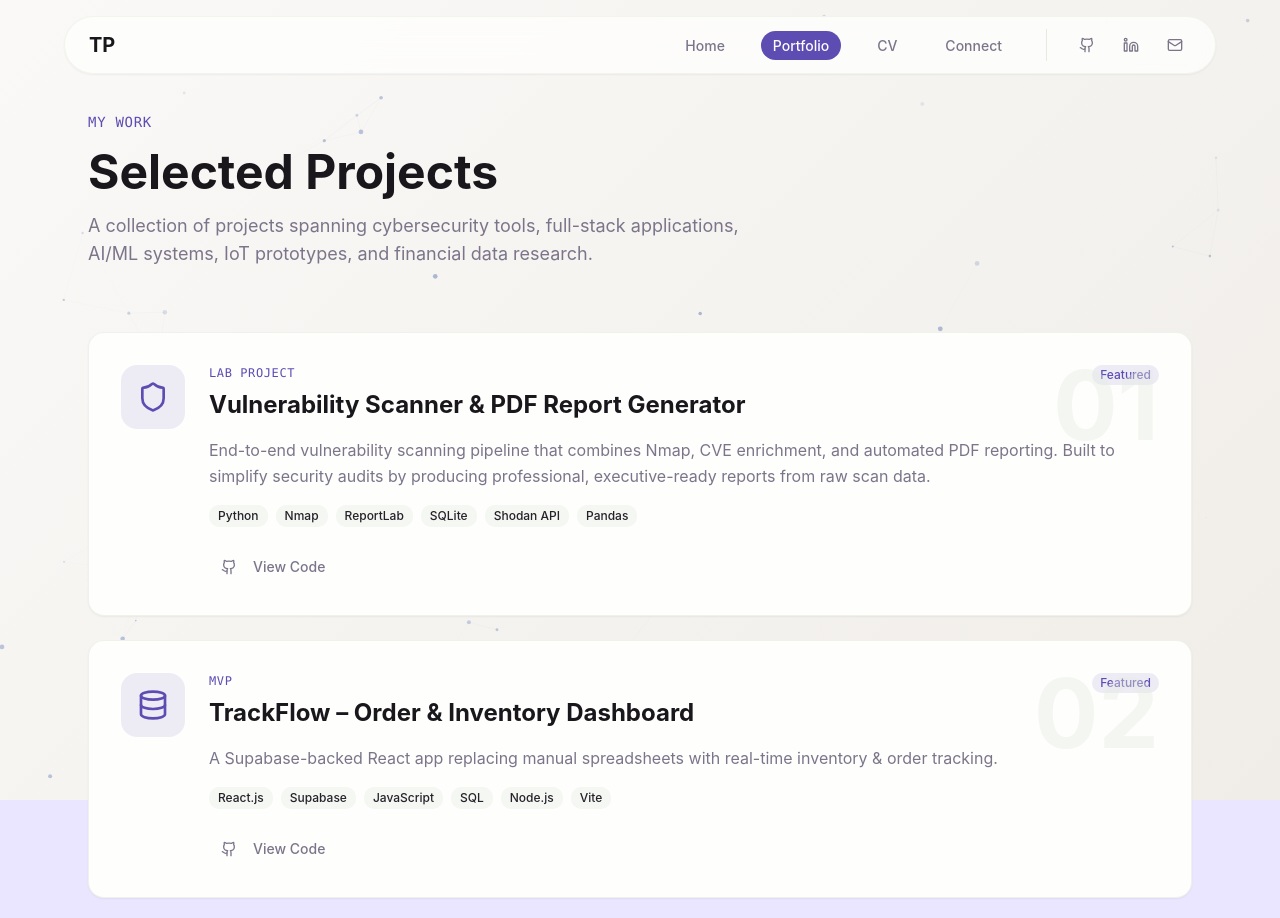
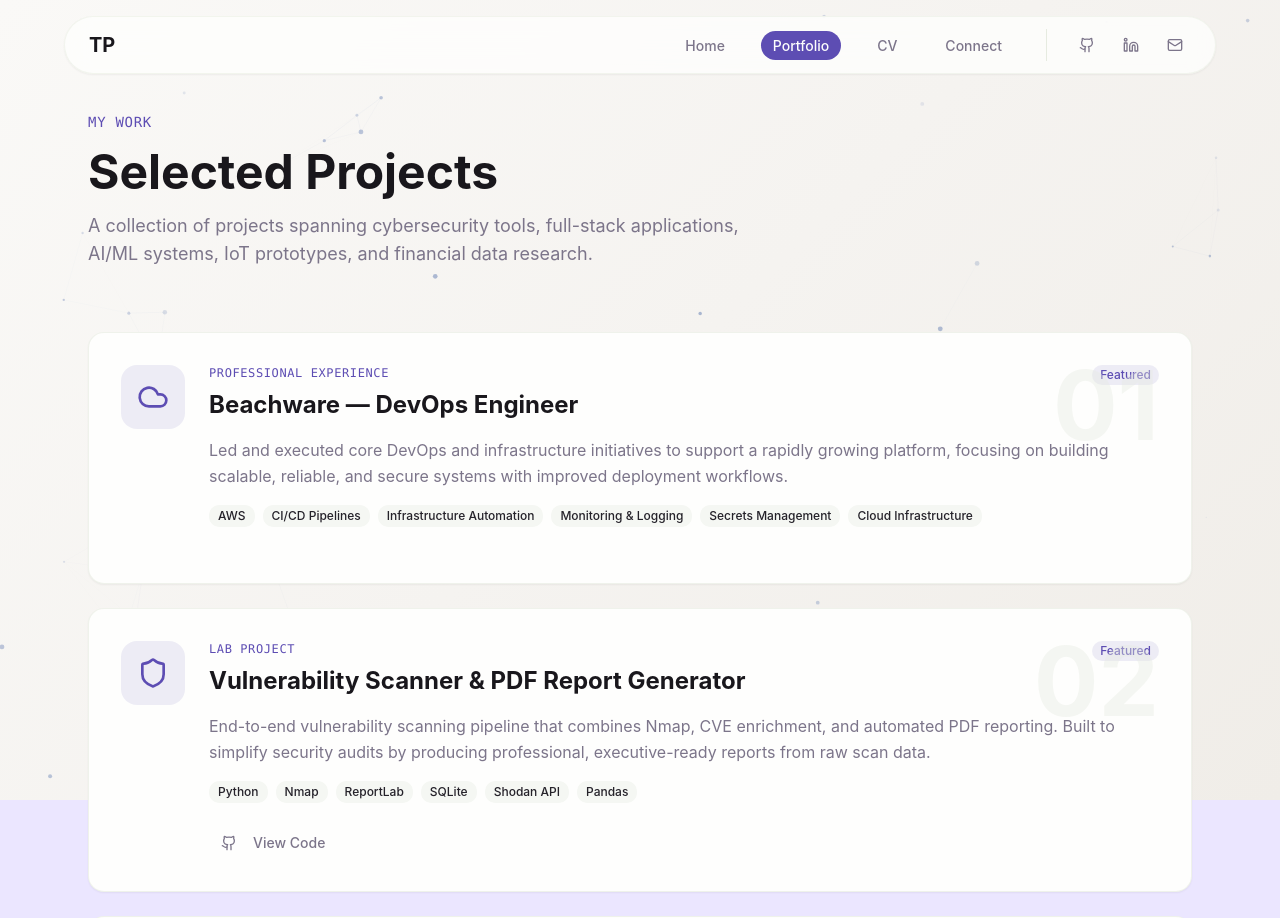
Before and after one commit to TarunPatel03/tarunpatel03.github.io, a React (Vite) app: page /portfolio in a window 1280 px wide. Shown: the top 918 px of the page. Built offline with nearby package versions, Linux system fonts and the light colour scheme.

Commit message:
current project update

```diff
--- a/src/pages/CV.jsx
+++ b/src/pages/CV.jsx
@@ -6,7 +6,7 @@ const experience = [
   {
     title: "DevOps Engineer - Internship",
     company: "BeachWare",
-    period: "November 2025 - Present",
+    period: "July 2025 - Present",
     description: [
       "Configured cloud deployment and infrastructure automation tasks managing all server data with 100% runtime.",
       "Resolved 20+ networking issues, coordinating with vendors for installation and delivery.",
@@ -16,7 +16,7 @@ const experience = [
   {
     title: "Safety Operations",
     company: "ABC Services",
-    period: "October 2024 - December 2024",
+    period: "October 2024 - Present",
     description: [
       "Collaborated with Electrical, Signalling & Communication and Software Teams for 24/7 testing coverage.",
       "Diagnosed system issues and streamlined testing workflows, reducing troubleshooting time by 15%.",
--- a/src/pages/Portfolio.jsx
+++ b/src/pages/Portfolio.jsx
@@ -1,5 +1,5 @@
 import { useState } from "react"
-import { ExternalLink, Github, Brain, Database, Shield, Activity, TrendingUp, Lock, X } from "lucide-react"
+import { ExternalLink, Github, Brain, Database, Shield, Activity, TrendingUp, Lock, Cloud } from "lucide-react"
 import { Badge } from "../components/ui/badge"
 import { Button } from "../components/ui/button"
 import { Dialog, DialogContent, DialogHeader, DialogTitle } from "../components/ui/dialog"
@@ -7,6 +7,7 @@ import projectsData from "../shared/projects"
 
 // Map icons for projects
 const iconMap = {
+  "beachware-devops": Cloud,
   "vulnerability-scanner": Shield,
   "trackflow": Database,
   "password-auditor": Lock,
@@ -18,7 +19,7 @@ const iconMap = {
 const projects = projectsData.map(project => ({
   ...project,
   icon: iconMap[project.slug] || Brain,
-  featured: ["vulnerability-scanner", "trackflow", "password-auditor", "ai-trading-bot"].includes(project.slug),
+  featured: ["beachware-devops", "vulnerability-scanner", "trackflow", "password-auditor", "ai-trading-bot"].includes(project.slug),
 }))
 
 export default function Portfolio() {
--- a/src/shared/projects.js
+++ b/src/shared/projects.js
@@ -1,4 +1,58 @@
 const projects = [
+  {
+    slug: "beachware-devops",
+    title: "Beachware — DevOps Engineer",
+    description:
+      "Led and executed core DevOps and infrastructure initiatives to support a rapidly growing platform, focusing on building scalable, reliable, and secure systems with improved deployment workflows.",
+    tech: [
+      "AWS",
+      "CI/CD Pipelines",
+      "Infrastructure Automation",
+      "Monitoring & Logging",
+      "Secrets Management",
+      "Cloud Infrastructure",
+    ],
+    status: "Professional Experience",
+    image: "/images/beachware.png",
+    highlights: [
+      "Designed and maintained cloud infrastructure supporting production and staging environments",
+      "Built and optimized CI/CD pipelines for faster, safer deployments reducing deployment risk",
+      "Automated infrastructure and operational workflows reducing manual overhead significantly",
+      "Implemented monitoring, logging, and alerting improving system reliability and uptime",
+      "Reduced deployment risk and downtime through automation and standardization",
+      "Improved release velocity and developer productivity across engineering teams",
+      "Enabled smoother scaling as product usage grew supporting business expansion",
+    ],
+    details: {
+      overview:
+        "At Beachware, I led and executed core DevOps and infrastructure initiatives to support a rapidly growing platform. My role focused on building scalable, reliable, and secure systems, improving deployment workflows, and reducing operational friction for both engineering and business teams. This role required ownership across cloud architecture, CI/CD pipelines, system reliability, and security best practices, working closely with developers and stakeholders to align infrastructure with product growth.",
+      workflow: [
+        "Designed and maintained cloud infrastructure to support production and staging environments",
+        "Built and optimized CI/CD pipelines for faster, safer deployments",
+        "Automated infrastructure and operational workflows to reduce manual overhead",
+        "Implemented monitoring, logging, and alerting to improve system reliability",
+        "Managed environment configuration, secrets, and access control",
+        "Supported scalability planning for traffic growth and feature expansion",
+        "Collaborated with developers to improve deployment stability and performance",
+      ],
+      challenges: [
+        "Managing infrastructure scaling while maintaining security and cost efficiency",
+        "Balancing deployment speed with stability and risk management",
+        "Coordinating infrastructure changes across multiple environments without disruption",
+        "Implementing monitoring and alerting that provides actionable insights without alert fatigue",
+      ],
+      future: [
+        "Advanced infrastructure-as-code practices and GitOps workflows",
+        "Kubernetes and container orchestration for improved scalability",
+        "Disaster recovery and multi-region deployment strategies",
+        "Cost optimization through infrastructure right-sizing and automation",
+        "Enhanced security posture with infrastructure security scanning",
+      ],
+    },
+    repo: null,
+    demo: null,
+  },
+
   {
     slug: "vulnerability-scanner",
     title: "Vulnerability Scanner & PDF Report Generator",
```
